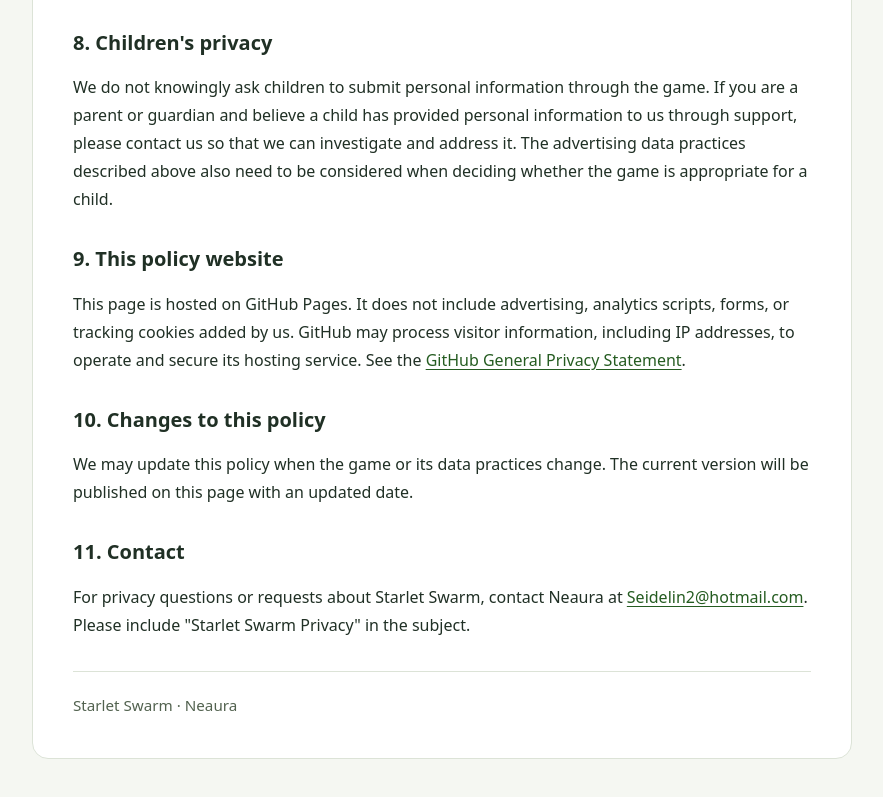
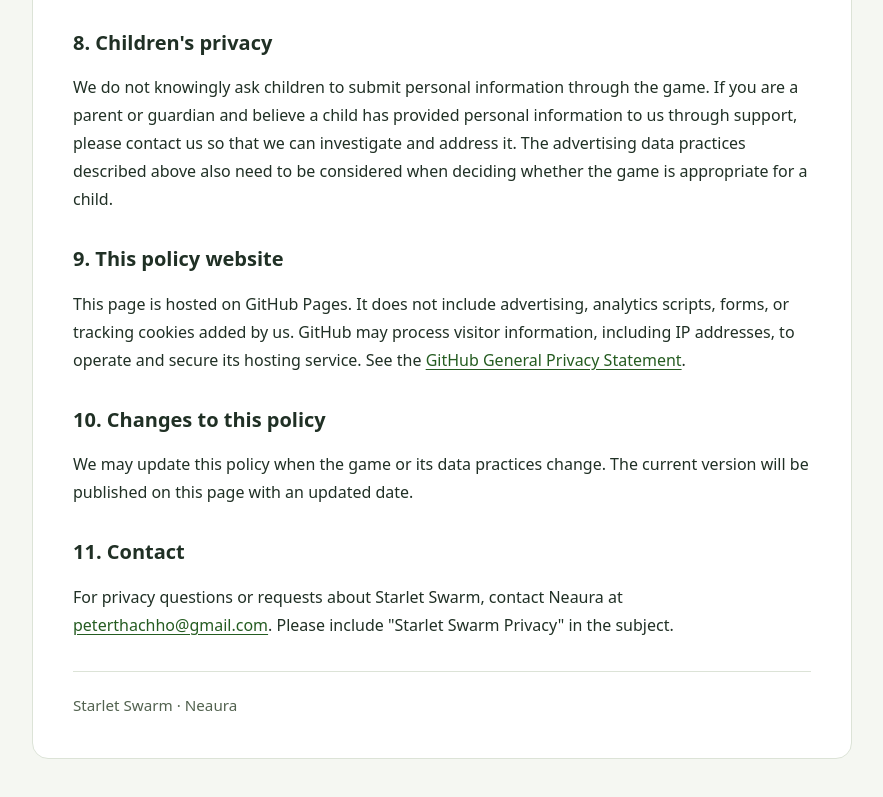
Before and after one commit to peterthachho-cpu/starlet-swarm-policy, a plain HTML site: page index.html in a window 1280 px wide. Shown: the part 2059-2856 px from the top of the page, without its empty margins (198-1081 px from the left). Drawn offline with Linux system fonts and the light colour scheme.

Commit message:
Update privacy contact email

```diff
--- a/index.html
+++ b/index.html
@@ -72,7 +72,7 @@
   <p>We may update this policy when the game or its data practices change. The current version will be published on this page with an updated date.</p>
 
   <h2>11. Contact</h2>
-  <p>For privacy questions or requests about Starlet Swarm, contact Neaura at <a href="mailto:Seidelin2@hotmail.com">Seidelin2@hotmail.com</a>. Please include "Starlet Swarm Privacy" in the subject.</p>
+  <p>For privacy questions or requests about Starlet Swarm, contact Neaura at <a href="mailto:peterthachho@gmail.com">peterthachho@gmail.com</a>. Please include "Starlet Swarm Privacy" in the subject.</p>
 
   <footer>Starlet Swarm &middot; Neaura</footer>
 </main>
```
Also changed, not shown: 1 other file.
